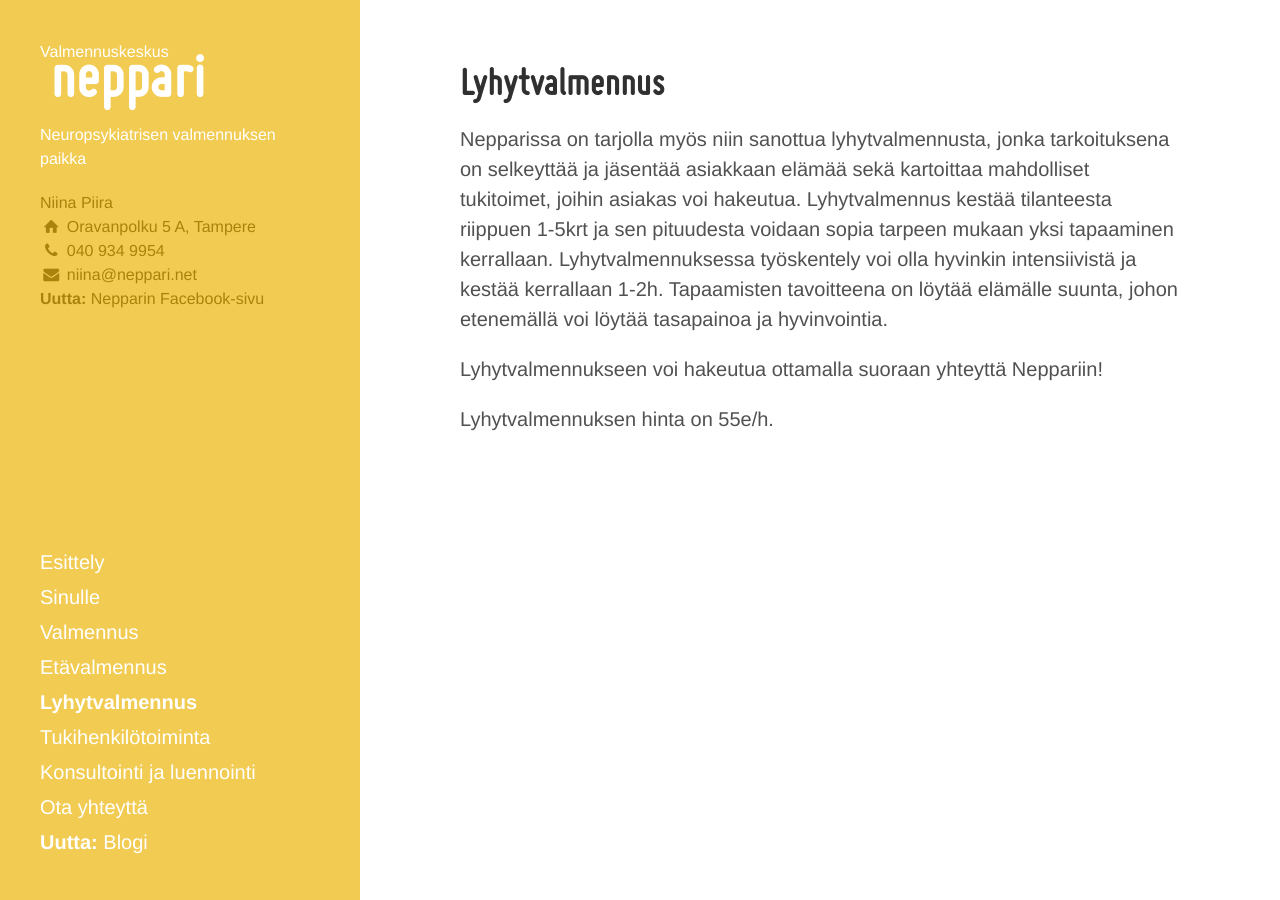
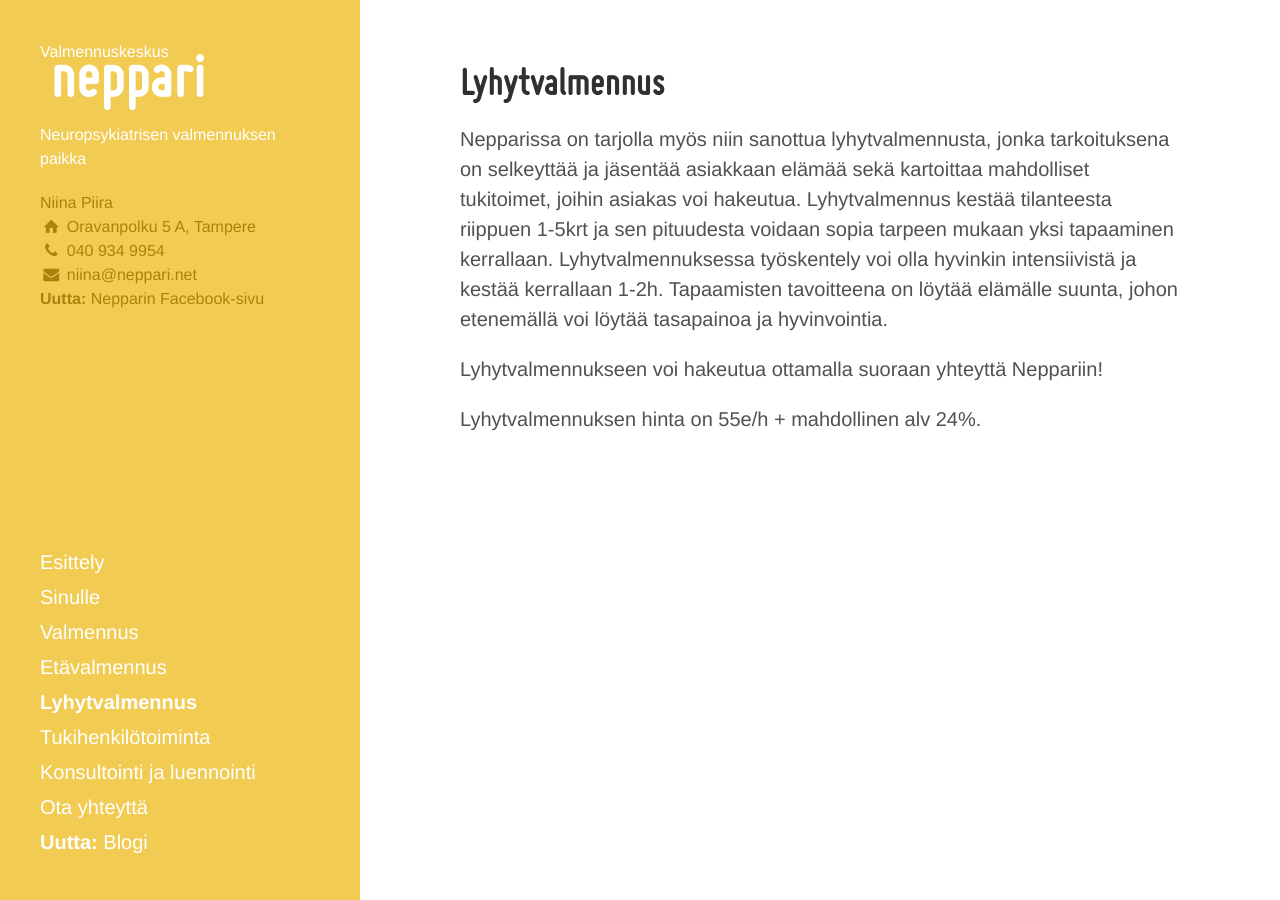
Before and after one commit to niinapiira/neppari.net, a Jekyll site: the page built from lyhytvalmennus.md, in a window 1280 px wide. Built offline with Jekyll 4.4.1, drawn with Linux system fonts in a browser that asks for light colours; Markdown is read by kramdown in place of the engine named in the settings.

Commit message:
Lisäsin mahd. alv

```diff
--- a/lyhytvalmennus.md
+++ b/lyhytvalmennus.md
@@ -13,10 +13,11 @@ polaroid: ""
 
 
 
+
 Nepparissa on tarjolla myös niin sanottua lyhytvalmennusta, jonka tarkoituksena on selkeyttää ja jäsentää asiakkaan elämää sekä kartoittaa mahdolliset tukitoimet, joihin asiakas voi hakeutua.
 Lyhytvalmennus kestää tilanteesta riippuen 1-5krt ja sen pituudesta voidaan sopia tarpeen mukaan yksi tapaaminen kerrallaan.
 Lyhytvalmennuksessa työskentely voi olla hyvinkin intensiivistä ja kestää kerrallaan 1-2h. Tapaamisten tavoitteena on löytää elämälle suunta, johon etenemällä voi löytää tasapainoa ja hyvinvointia.
 
 Lyhytvalmennukseen voi hakeutua ottamalla suoraan yhteyttä Neppariin!
 
-Lyhytvalmennuksen hinta on 55e/h.
+Lyhytvalmennuksen hinta on 55e/h + mahdollinen alv 24%.
```
